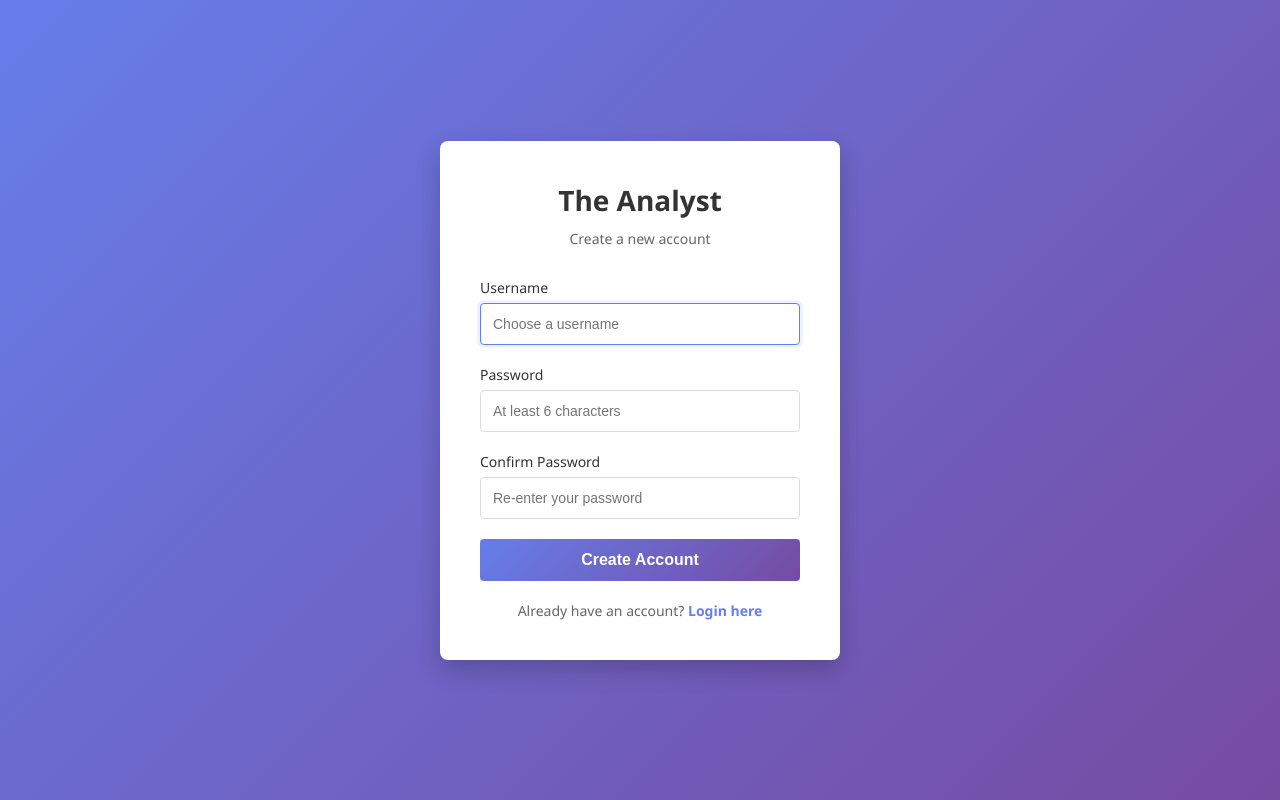
After one commit to mohamedshirbeny/TheAnalyst-MVP, a Flask app: page /register in a window 1280 px wide. The commit adds this page. Run offline with Flask 3, Linux system fonts and the light colour scheme.

Commit message:
Feature: Implement full multi-user data isolation

```diff
--- a/main.py
+++ b/main.py
@@ -13,23 +13,154 @@
 # Finally, return a success message
 
 # Run the web server
-from flask import Flask, render_template, request, jsonify, session
+from flask import Flask, render_template, request, jsonify, session, redirect, url_for
+from flask_sqlalchemy import SQLAlchemy
+from flask_login import LoginManager, UserMixin, login_user, logout_user, login_required, current_user
+from werkzeug.security import generate_password_hash, check_password_hash
 import os
 import pandas as pd
 import math
 import uuid
+from datetime import datetime
+from typing import Optional
 
-from typing import Optional
 app = Flask(__name__)
 app.secret_key = os.environ.get('FLASK_SECRET_KEY', 'change-me-for-prod')
+
+# Database configuration
+instance_path = os.path.join(os.path.dirname(__file__), 'instance')
+os.makedirs(instance_path, exist_ok=True)
+app.config['SQLALCHEMY_DATABASE_URI'] = f'sqlite:///{os.path.join(instance_path, "project.db")}'
+app.config['SQLALCHEMY_TRACK_MODIFICATIONS'] = False
+
+db = SQLAlchemy(app)
+login_manager = LoginManager(app)
+login_manager.login_view = 'login'
+
 UPLOAD_FOLDER = 'uploads'
 if not os.path.exists(UPLOAD_FOLDER):
     os.makedirs(UPLOAD_FOLDER)
 app.config['UPLOAD_FOLDER'] = UPLOAD_FOLDER
+
+# ============================================================================
+# DATABASE MODELS
+# ============================================================================
+
+class User(UserMixin, db.Model):
+    """User model for authentication"""
+    id = db.Column(db.Integer, primary_key=True)
+    username = db.Column(db.String(80), unique=True, nullable=False)
+    password_hash = db.Column(db.String(200), nullable=False)
+    created_at = db.Column(db.DateTime, default=datetime.utcnow)
+
+    # Relationship to files
+    files = db.relationship('File', backref='owner', lazy=True, cascade='all, delete-orphan')
+
+    def set_password(self, password):
+        """Hash and set the password"""
+        self.password_hash = generate_password_hash(password)
+
+    def check_password(self, password):
+        """Check if provided password matches the hash"""
+        return check_password_hash(self.password_hash, password)
+
+    def __repr__(self):
+        return f'<User {self.username}>'
+
+
+class File(db.Model):
+    """File model to track uploaded files and their ownership"""
+    id = db.Column(db.Integer, primary_key=True)
+    filename = db.Column(db.String(255), nullable=False)
+    upload_date = db.Column(db.DateTime, default=datetime.utcnow)
+    user_id = db.Column(db.Integer, db.ForeignKey('user.id'), nullable=False)
+
+    def __repr__(self):
+        return f'<File {self.filename}>'
+
+
+@login_manager.user_loader
+def load_user(user_id):
+    """Load user by ID for Flask-Login"""
+    return User.query.get(int(user_id))
+
+# ============================================================================
+# AUTHENTICATION ROUTES
+# ============================================================================
+
+@app.route('/register', methods=['GET', 'POST'])
+def register():
+    """Register a new user"""
+    if request.method == 'POST':
+        username = request.form.get('username', '').strip()
+        password = request.form.get('password', '').strip()
+        password_confirm = request.form.get('password_confirm', '').strip()
+
+        # Validate input
+        if not username or not password:
+            return render_template('register.html', error='Username and password are required.')
+
+        if len(password) < 6:
+            return render_template('register.html', error='Password must be at least 6 characters long.')
+
+        if password != password_confirm:
+            return render_template('register.html', error='Passwords do not match.')
+
+        # Check if user already exists
+        if User.query.filter_by(username=username).first():
+            return render_template('register.html', error='Username already taken.')
+
+        # Create new user
+        try:
+            new_user = User(username=username)
+            new_user.set_password(password)
+            db.session.add(new_user)
+            db.session.commit()
+            return redirect(url_for('login'))
+        except Exception as e:
+            db.session.rollback()
+            return render_template('register.html', error=f'Registration failed: {str(e)}')
+
+    return render_template('register.html')
+
+
+@app.route('/login', methods=['GET', 'POST'])
+def login():
+    """Login user"""
+    if request.method == 'POST':
+        username = request.form.get('username', '').strip()
+        password = request.form.get('password', '').strip()
+
+        if not username or not password:
+            return render_template('login.html', error='Username and password are required.')
+
+        # Find user in database
+        user = User.query.filter_by(username=username).first()
+
+        if user and user.check_password(password):
+            # Login successful
+            login_user(user)
+            return redirect(url_for('index'))
+        else:
+            return render_template('login.html', error='Invalid username or password.')
+
+    return render_template('login.html')
+
+
+@app.route('/logout')
+@login_required
+def logout():
+    """Logout user"""
+    logout_user()
+    return redirect(url_for('login'))
+
 @app.route('/')
+@login_required
 def index():
     return render_template('index.html')
+
 @app.route('/upload', methods=['POST'])
+@login_required
 def upload_file():
     if 'file' not in request.files:
         return "No file part"
@@ -37,23 +168,40 @@ def upload_file():
     if file.filename == '':
         return "No selected file"
     if file:
+        # Save file to disk
         filepath = os.path.join(app.config['UPLOAD_FOLDER'], file.filename)
         file.save(filepath)
+
+        # Record file in database linked to current user
+        try:
+            new_file = File(filename=file.filename, user_id=current_user.id)
+            db.session.add(new_file)
+            db.session.commit()
+        except Exception as e:
+            db.session.rollback()
+            return f"File saved but database error: {str(e)}"
+
         return "File uploaded successfully"
 
 
 @app.route('/api/v1/session', methods=['GET'])
+@login_required
 def api_session():
-    # Combined endpoint: return both files list and active file for this session
-    allowed_exts = ('.csv', '.txt', '.xls', '.xlsx')
-    files = [f for f in os.listdir(UPLOAD_FOLDER)
-             if os.path.isfile(os.path.join(UPLOAD_FOLDER, f)) and f.lower().endswith(allowed_exts)]
+    # Combined endpoint: return both files list and active file for current user
+    # Only return files owned by the current user
+    user_files = File.query.filter_by(user_id=current_user.id).all()
+    files = [f.filename for f in user_files]
     files.sort()
     active = session.get('active_file')
-    return jsonify({'files': files, 'active_file': active}), 200
+    # Validate that active file belongs to current user
+    if active:
+        if not any(f.filename == active for f in user_files):
+            active = None
+    return jsonify({'files': files, 'active_file': active, 'username': current_user.username}), 200
 
 
 @app.route('/select_file', methods=['POST'])
+@login_required
 def select_file():
     data = request.get_json(silent=True) or {}
     filename = data.get('filename') if isinstance(data, dict) else None
@@ -67,9 +215,15 @@ def select_file():
     allowed_exts = ('.csv', '.txt', '.xls', '.xlsx')
     if not filename.lower().endswith(allowed_exts):
         return jsonify({'error': 'Invalid file extension'}), 400
+
+    # CRITICAL SECURITY FIX: Verify file belongs to current user
+    user_file = File.query.filter_by(filename=filename, user_id=current_user.id).first()
+    if not user_file:
+        return jsonify({'error': 'File not found or access denied'}), 404
+
     target = os.path.join(UPLOAD_FOLDER, filename)
     if not os.path.exists(target) or not os.path.isfile(target):
-        return jsonify({'error': 'File not found'}), 404
+        return jsonify({'error': 'File not found on disk'}), 404
 
     # set session active file
     session['active_file'] = filename
@@ -92,6 +246,7 @@ def select_file():
 
 
 @app.route('/chat', methods=['POST'])
+@login_required
 def chat():
     # Accept JSON payload with a 'message' field
     data = request.get_json(silent=True) or {}
@@ -106,17 +261,24 @@ def chat():
     plot_commands = lower.startswith('plot ')
 
     if lower in file_commands or lower.startswith('show page') or plot_commands:
-        # find active file from session (if set), otherwise fall back to newest data file
-        allowed_exts = ('.csv', '.txt', '.xls', '.xlsx')
+        # CRITICAL SECURITY FIX: Only get files belonging to current user
+        user_files = File.query.filter_by(user_id=current_user.id).all()
+        files = [f.filename for f in user_files]
+
+        if not files:
+            return jsonify({'response': 'No uploaded data files found. Please upload a file first.'}), 200
+
         active = session.get('active_file')
-        files = [f for f in os.listdir(UPLOAD_FOLDER)
-                 if os.path.isfile(os.path.join(UPLOAD_FOLDER, f)) and f.lower().endswith(allowed_exts)]
-        if not files:
-            return jsonify({'response': 'No uploaded data files found (allowed: .csv, .txt, .xls, .xlsx).'}), 200
-        if active and active in files:
+        # Verify active file belongs to current user
+        if active and not any(f.filename == active for f in user_files):
+            active = None
+
+        if active:
             latest = active
         else:
-            latest = max(files, key=lambda f: os.path.getmtime(os.path.join(UPLOAD_FOLDER, f)))
+            # Get most recently uploaded file for current user
+            latest_file = max(user_files, key=lambda f: f.upload_date)
+            latest = latest_file.filename
         latest_path = os.path.join(UPLOAD_FOLDER, latest)
         # read dataframe
         df = None
@@ -265,18 +427,21 @@ def chat():
                     'model': 'none'
                 }), 200
 
-            # Load the active data file for context
-            allowed_exts = ('.csv', '.txt', '.xls', '.xlsx')
-            active = session.get('active_file')
-            files = [f for f in os.listdir(UPLOAD_FOLDER)
-                     if os.path.isfile(os.path.join(UPLOAD_FOLDER, f)) and f.lower().endswith(allowed_exts)]
+            # CRITICAL SECURITY FIX: Load only current user's files for AI context
+            user_files = File.query.filter_by(user_id=current_user.id).all()
 
             data_context = "No data file loaded."
-            if files:
-                if active and active in files:
+            if user_files:
+                active = session.get('active_file')
+                # Verify active file belongs to current user
+                if active and not any(f.filename == active for f in user_files):
+                    active = None
+
+                if active:
                     latest = active
                 else:
-                    latest = max(files, key=lambda f: os.path.getmtime(os.path.join(UPLOAD_FOLDER, f)))
+                    latest_file = max(user_files, key=lambda f: f.upload_date)
+                    latest = latest_file.filename
                 latest_path = os.path.join(UPLOAD_FOLDER, latest)
 
                 # Read dataframe for context
@@ -347,4 +512,9 @@ Please answer this question based on the data provided."""
             }), 200
 
 if __name__ == '__main__':
+    # Initialize the database
+    with app.app_context():
+        db.create_all()
+        print("Database initialized successfully.")
+
     app.run(debug=True, use_reloader=False)
--- a/requirements.txt
+++ b/requirements.txt
@@ -4,3 +4,6 @@ openpyxl==3.1.5
 numpy==2.3.5
 plotly==5.18.0
 openai==1.3.0
+Flask-SQLAlchemy==3.1.1
+Flask-Login==0.6.3
+Werkzeug==3.0.1
--- /dev/null
+++ b/templates/register.html
@@ -0,0 +1,178 @@
+<!DOCTYPE html>
+<html lang="en">
+<head>
+    <meta charset="UTF-8">
+    <meta name="viewport" content="width=device-width, initial-scale=1.0">
+    <title>Register - The Analyst</title>
+    <style>
+        * {
+            margin: 0;
+            padding: 0;
+            box-sizing: border-box;
+        }
+
+        body {
+            font-family: 'Segoe UI', Tahoma, Geneva, Verdana, sans-serif;
+            background: linear-gradient(135deg, #667eea 0%, #764ba2 100%);
+            min-height: 100vh;
+            display: flex;
+            align-items: center;
+            justify-content: center;
+        }
+
+        .container {
+            background: white;
+            border-radius: 8px;
+            box-shadow: 0 10px 25px rgba(0, 0, 0, 0.2);
+            width: 100%;
+            max-width: 400px;
+            padding: 40px;
+        }
+
+        h1 {
+            text-align: center;
+            color: #333;
+            margin-bottom: 10px;
+            font-size: 28px;
+        }
+
+        .subtitle {
+            text-align: center;
+            color: #666;
+            margin-bottom: 30px;
+            font-size: 14px;
+        }
+
+        .form-group {
+            margin-bottom: 20px;
+        }
+
+        label {
+            display: block;
+            margin-bottom: 6px;
+            color: #333;
+            font-weight: 500;
+            font-size: 14px;
+        }
+
+        input[type="text"],
+        input[type="password"] {
+            width: 100%;
+            padding: 12px;
+            border: 1px solid #ddd;
+            border-radius: 4px;
+            font-size: 14px;
+            transition: border-color 0.3s;
+        }
+
+        input[type="text"]:focus,
+        input[type="password"]:focus {
+            outline: none;
+            border-color: #667eea;
+            box-shadow: 0 0 0 3px rgba(102, 126, 234, 0.1);
+        }
+
+        .error {
+            color: #d32f2f;
+            font-size: 13px;
+            margin-bottom: 20px;
+            padding: 10px;
+            background-color: #ffebee;
+            border-left: 4px solid #d32f2f;
+            border-radius: 2px;
+        }
+
+        button {
+            width: 100%;
+            padding: 12px;
+            background: linear-gradient(135deg, #667eea 0%, #764ba2 100%);
+            color: white;
+            border: none;
+            border-radius: 4px;
+            font-size: 16px;
+            font-weight: 600;
+            cursor: pointer;
+            transition: transform 0.2s, box-shadow 0.2s;
+        }
+
+        button:hover {
+            transform: translateY(-2px);
+            box-shadow: 0 5px 15px rgba(102, 126, 234, 0.4);
+        }
+
+        button:active {
+            transform: translateY(0);
+        }
+
+        .login-link {
+            text-align: center;
+            margin-top: 20px;
+            font-size: 14px;
+            color: #666;
+        }
+
+        .login-link a {
+            color: #667eea;
+            text-decoration: none;
+            font-weight: 600;
+            transition: color 0.2s;
+        }
+
+        .login-link a:hover {
+            color: #764ba2;
+        }
+    </style>
+</head>
+<body>
+    <div class="container">
+        <h1>The Analyst</h1>
+        <p class="subtitle">Create a new account</p>
+
+        {% if error %}
+        <div class="error">{{ error }}</div>
+        {% endif %}
+
+        <form method="POST">
+            <div class="form-group">
+                <label for="username">Username</label>
+                <input
+                    type="text"
+                    id="username"
+                    name="username"
+                    placeholder="Choose a username"
+                    required
+                    autofocus
+                >
+            </div>
+
+            <div class="form-group">
+                <label for="password">Password</label>
+                <input
+                    type="password"
+                    id="password"
+                    name="password"
+                    placeholder="At least 6 characters"
+                    required
+                >
+            </div>
+
+            <div class="form-group">
+                <label for="password_confirm">Confirm Password</label>
+                <input
+                    type="password"
+                    id="password_confirm"
+                    name="password_confirm"
+                    placeholder="Re-enter your password"
+                    required
+                >
+            </div>
+
+            <button type="submit">Create Account</button>
+        </form>
+
+        <p class="login-link">
+            Already have an account? <a href="{{ url_for('login') }}">Login here</a>
+        </p>
+    </div>
+</body>
+</html>
```
Also changed, not shown: templates/index.html (+17 -2 lines), templates/login.html (added, +167 -0 lines), instance/project.db (added).
